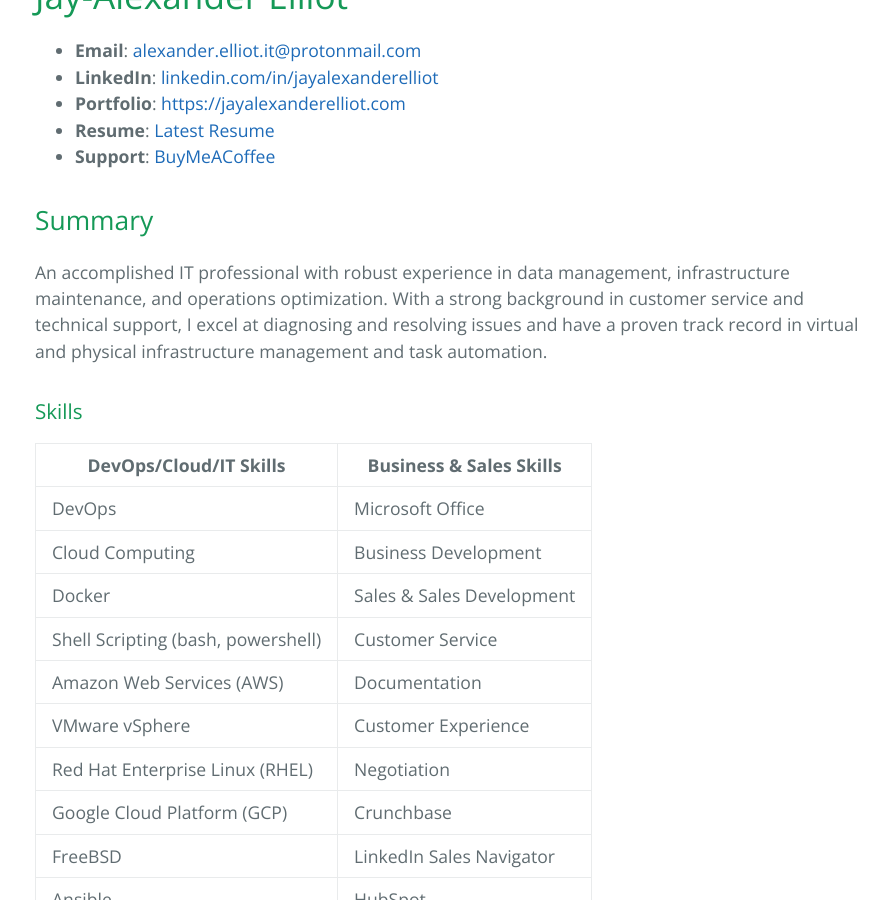
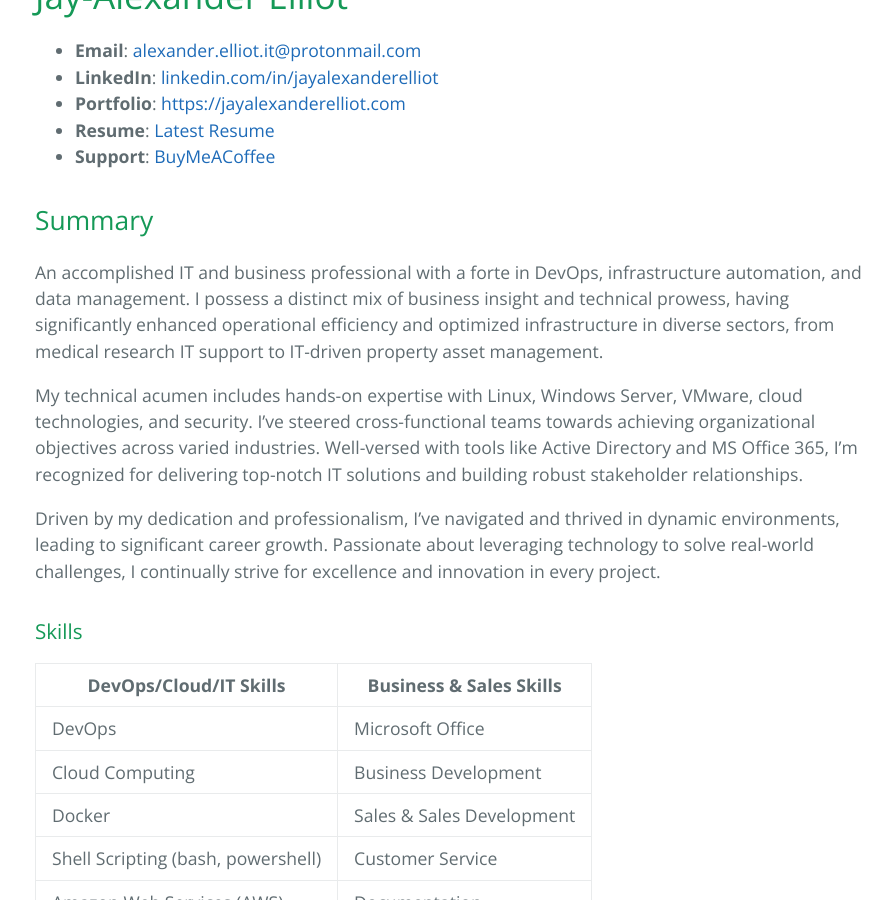
Before and after one commit to Jay-Alexander-Elliot/Jay-Alexander-Elliot.github.io, a Jekyll site: the page built from index.md, in a window 1280 px wide and 900 px high, scrolled down 380 px. Shown: the whole window, without its empty margins (189-1081 px from the left). Built offline with Jekyll 4.4.1, drawn with Linux system fonts in a browser that asks for light colours; our own code applies the rules of GitHub Pages for plain Markdown files.

Commit message:
fixed stuff in index.md

```diff
--- a/index.md
+++ b/index.md
@@ -12,7 +12,13 @@ layout: default
 
 ## Summary
 
-An accomplished IT professional with robust experience in data management, infrastructure maintenance, and operations optimization. With a strong background in customer service and technical support, I excel at diagnosing and resolving issues and have a proven track record in virtual and physical infrastructure management and task automation.
+
+An accomplished IT and business professional with a forte in DevOps, infrastructure automation, and data management. I possess a distinct mix of business insight and technical prowess, having significantly enhanced operational efficiency and optimized infrastructure in diverse sectors, from medical research IT support to IT-driven property asset management.
+
+My technical acumen includes hands-on expertise with Linux, Windows Server, VMware, cloud technologies, and security. I've steered cross-functional teams towards achieving organizational objectives across varied industries. Well-versed with tools like Active Directory and MS Office 365, I'm recognized for delivering top-notch IT solutions and building robust stakeholder relationships.
+
+Driven by my dedication and professionalism, I've navigated and thrived in dynamic environments, leading to significant career growth. Passionate about leveraging technology to solve real-world challenges, I continually strive for excellence and innovation in every project.
+
 
 ### Skills
 
```
